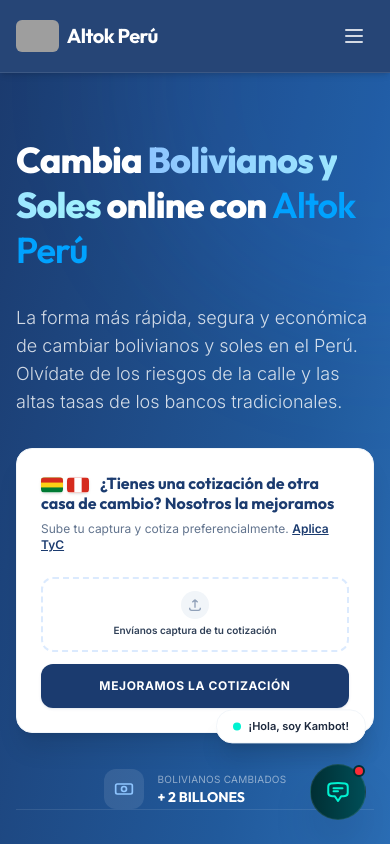
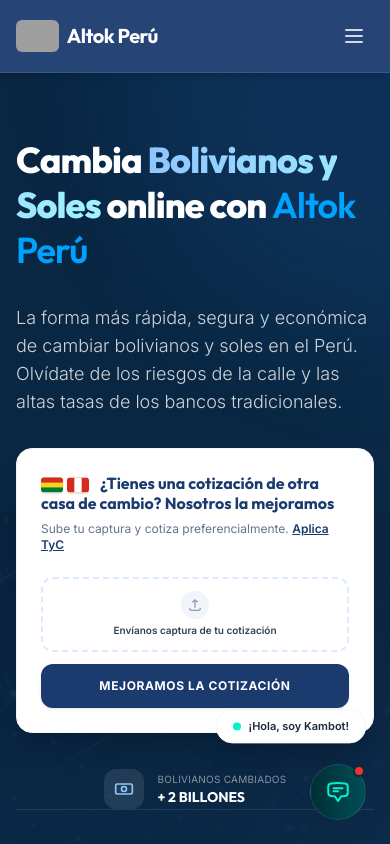
Before and after one commit to rodrigorayo/altok-peru, an Angular app: page / in a window 390 px wide. Shown: the top 844 px of the page. Built offline with nearby package versions, Linux system fonts and the light colour scheme; grey boxes are pictures that could not be loaded.

Commit message:
feat: implement dynamic backgrounds and flying banknotes for Bolivia and Peru based on conversion direction

```diff
--- a/src/app/app.html
+++ b/src/app/app.html
@@ -135,10 +135,26 @@
   </nav>
 
   <!-- ==================== BANNER PRINCIPAL (HERO) ==================== -->
-  <header *ngIf="!isAyuda() && !isContacto()" class="relative bg-gradient-to-br from-[#1b3b6f] via-[#215a9c] to-[#3887d6] text-white overflow-hidden pb-48 pt-16 px-4 sm:px-6 lg:px-8">
+  <header *ngIf="!isAyuda() && !isContacto()" class="relative bg-[#0a2540] text-white overflow-hidden pb-48 pt-16 px-4 sm:px-6 lg:px-8">
+
+    <!-- Capa de Fondo Dinámica Bolivia (Salar de Uyuni + Billetes Bolivianos) -->
+    <div
+      [style.opacity]="tipoCambio() === 'BOB_TO_PEN' ? '0.45' : '0'"
+      class="absolute inset-0 bg-[url('/bolivia_bg_banknotes.png')] bg-cover bg-center transition-opacity duration-700 pointer-events-none z-0">
+    </div>
+
+    <!-- Capa de Fondo Dinámica Perú (Machu Picchu + Billetes Soles) -->
+    <div
+      [style.opacity]="tipoCambio() === 'PEN_TO_BOB' ? '0.45' : '0'"
+      class="absolute inset-0 bg-[url('/peru_bg_banknotes.png')] bg-cover bg-center transition-opacity duration-700 pointer-events-none z-0">
+    </div>
+
+    <!-- Capa de Overlay de Gradiente Oscuro para Legibilidad -->
+    <div class="absolute inset-0 bg-gradient-to-br from-[#0a2540]/80 via-[#0a2540]/90 to-[#112d4e]/95 pointer-events-none z-0"></div>
+
     <!-- Glow decorativo superior -->
-    <div class="absolute top-0 right-0 w-[500px] h-[500px] bg-blue-500/10 rounded-full blur-3xl -mr-60 -mt-60 pointer-events-none"></div>
-    <div class="absolute bottom-0 left-0 w-[600px] h-[400px] bg-blue-500/5 rounded-full blur-3xl -ml-80 -mb-40 pointer-events-none"></div>
+    <div class="absolute top-0 right-0 w-[500px] h-[500px] bg-blue-500/10 rounded-full blur-3xl -mr-60 -mt-60 pointer-events-none z-0"></div>
+    <div class="absolute bottom-0 left-0 w-[600px] h-[400px] bg-blue-500/5 rounded-full blur-3xl -ml-80 -mb-40 pointer-events-none z-0"></div>
 
     <div class="max-w-7xl mx-auto relative z-20">
 
```
Also changed, not shown: public/bolivia_bg_banknotes.png (added), public/peru_bg_banknotes.png (added).
